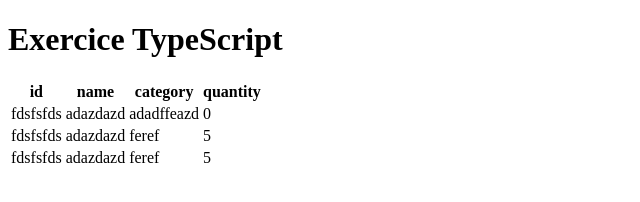
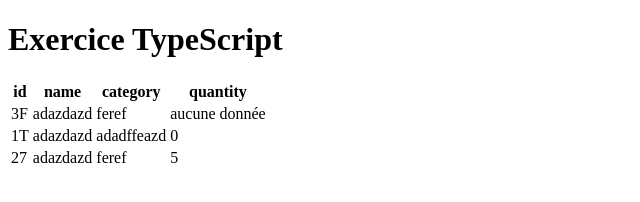
Before and after one commit to RafaelANNO/Projet-Typescript-Lu, a website with bundled scripts: page index.htm in a window 1280 px wide. Shown: the whole page, without its empty margins (0-640 px from the left). Built offline with nearby package versions, Linux system fonts and the light colour scheme.

Commit message:
avancement

```diff
--- a/index.htm
+++ b/index.htm
@@ -6,6 +6,6 @@
 </head>
 <body>
 	<div id="app"></div>
-	<script type="text/javascript" src="./dist/main.js"></script>
+	<script src="./dist/main.js"></script>
 </body>
 </html>
--- a/main.ts
+++ b/main.ts
@@ -1,23 +1,22 @@
 // /data :folder
-const users = [
-  {id : "fdsfsfds", name: "adazdazd", category: "adadffeazd", quantity: 0},
-  {id : "fdsfsfds", name: "adazdazd", category: "feref", quantity: 5},
-  {id : "fdsfsfds", name: "adazdazd", category: "feref", quantity: 5}
+let users = [
+  {id : "3F", name: "adazdazd", category: "feref"},
+  {id : "1T", name: "adazdazd", category: "adadffeazd", quantity: 0},
+  {id : "27", name: "adazdazd", category: "feref", quantity: 5}
 ];
 // ------------------
 
 // method :folder
 
 /**
- *
- * Affiche un tableau de category: "feref",json en html
+ * Afficher un tableau d'objet en html
  * @param json
  */
-function displayJsonToHtml(json: object[]): string {
+function displayArrayJSONToHtml(json: object[]): string {
   let cols : string[] = [];
   json.map(function (_item, index):void {
     cols = [...cols, ...Object.keys(json[index])]
-  })
+  });
   cols = getUnique(cols);
   let headerRow = cols
     .map(col => `<th id="sort_table_${col}">${col}</th>`)
@@ -31,7 +30,7 @@
     })
     .join("");
   const table = `
-	<table>
+	<table id="tableau_exercice_1">
 		<thead>
       <tr>
         ${headerRow}
@@ -44,17 +43,16 @@
   return table;
 }
 
-function getUnique(array: any){
+function getUnique(array: string[]){
   var uniqueArray = [];
-
-  // Loop through array values
   for(let value of array){
-      if(uniqueArray.indexOf(value) === -1){
-          uniqueArray.push(value);
-      }
+    if(uniqueArray.indexOf(value) === -1){
+      uniqueArray.push(value);
+    }
   }
   return uniqueArray;
 }
+
 // ------------------
 
 //main.ts
@@ -62,6 +60,9 @@
 
 if (appDiv) {
   appDiv.innerHTML += "<h1>Exercice TypeScript</h1>";
-  appDiv.innerHTML += displayJsonToHtml(users);
+  appDiv.innerHTML += displayArrayJSONToHtml(users);
+  let div = document.createElement("div")?.setAttribute("id", "div_tableau_2");
+  let tableau = document.createElement("table");
+  document.body.appendChild(tableau);
 }
 //-----------------
```
Also changed, not shown: dist/main.js.
